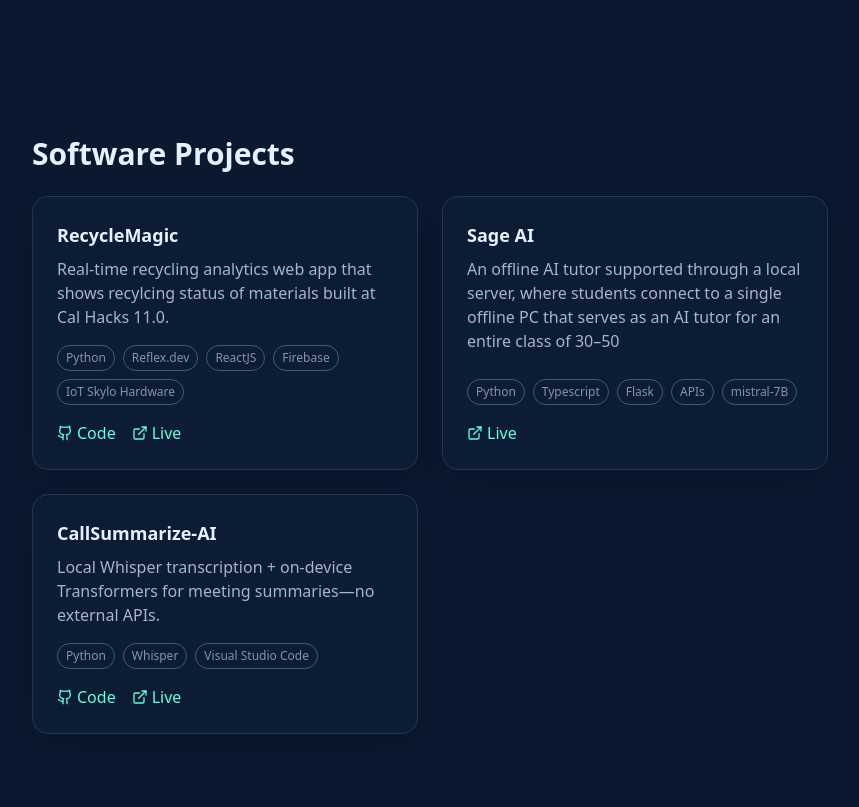
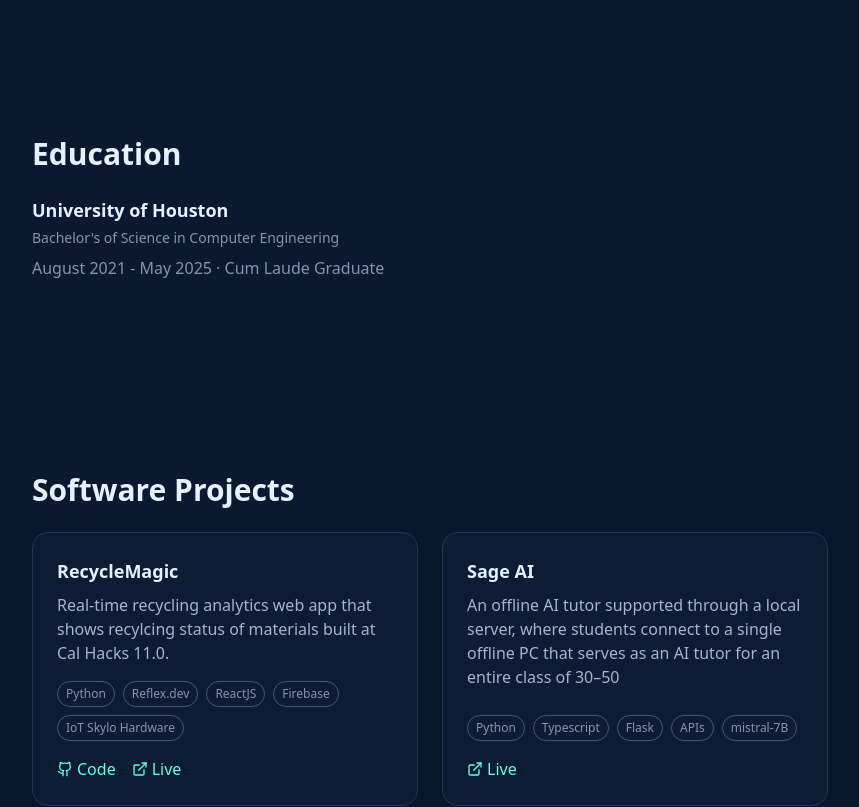
Before and after one commit to AbdurAziz/AbdurAziz.github.io, a Next.js app: page / in a window 1280 px wide. Shown: the part 2440-3247 px from the top of the page, without its empty margins (356-1215 px from the left). Built offline with nearby package versions, Linux system fonts and the light colour scheme.

Commit message:
Add Education section with University of Houston details

```diff
--- a/app/page.tsx
+++ b/app/page.tsx
@@ -48,6 +48,20 @@ export default function Page() {
         <ExperienceTimeline />
       </Section>
 
+      <Section id="education" title="Education">
+        <motion.div
+          initial={{ opacity: 0, y: 10 }}
+          whileInView={{ opacity: 1, y: 0 }}
+          viewport={{ once: true }}
+          transition={{ duration: 0.4 }}
+          className="max-w-2xl"
+        >
+          <h3 className="text-lg font-semibold">University of Houston</h3>
+          <p className="text-sm text-slate-400 mt-1">Bachelor's of Science in Computer Engineering</p>
+          <p className="prose-muted mt-2">August 2021 - May 2025 · Cum Laude Graduate</p>
+        </motion.div>
+      </Section>
+
       <Section id="softwareprojects" title="Software Projects">
         <SoftwareProjectGrid />
       </Section>
```
